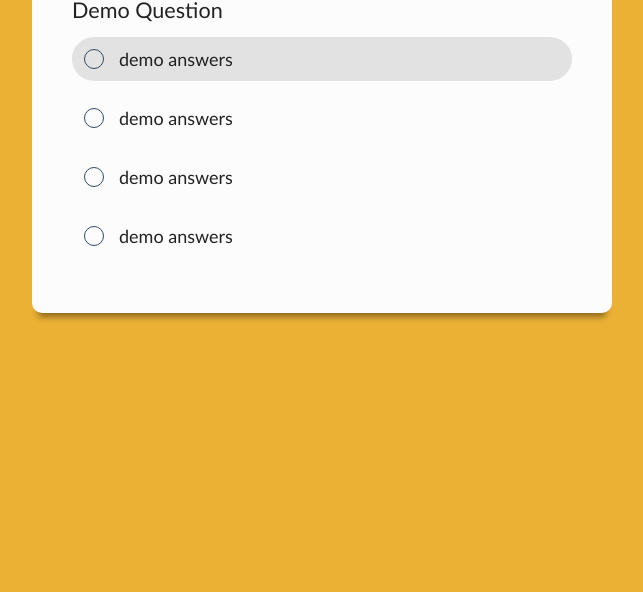
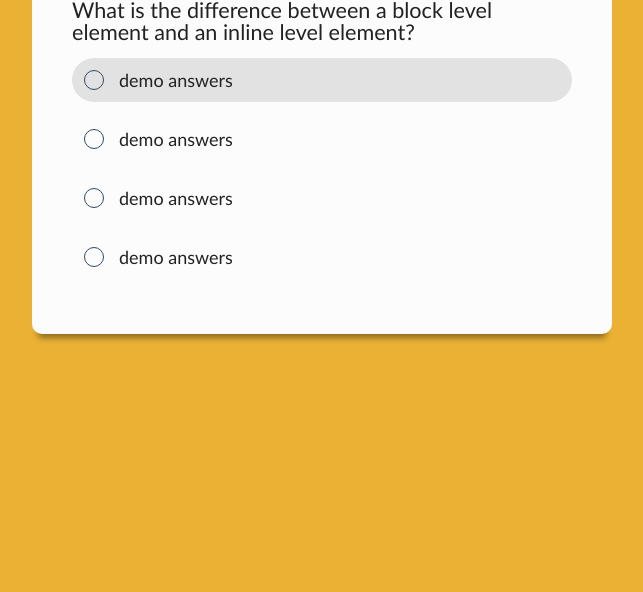
Before and after one commit to yarocruz/code-quiz, a plain HTML site: page index.html in a window 1280 px wide. Shown: the part 208-800 px from the top of the page, without its empty margins (318-961 px from the left). Drawn offline with Linux system fonts and the light colour scheme.

Commit message:
started initial script

```diff
--- a/app.js
+++ b/app.js
@@ -0,0 +1,28 @@
+let questionHeading = document.querySelector('.quiz-question');
+
+const quizQuestions = [
+    {
+        question: "What is the difference between a block level element and an inline level element?",
+        choice1: "Blocks are big legos. Inline elements are skates",
+        choice2: "Blocks fill the whole width they are contained in. Inline element don't.",
+        choice3: "Blocks are box model elements. Inline are flexbox z-indices.",
+        choice4: "Blocks are passed as arguments. Inline elements are API's.",
+        correctAnswer: 2
+    },
+    {
+        question: "What does Array.flat do?",
+        choice1: "Blocks are big legos. Inline elements are skates",
+        choice2: "Blocks fill the whole width they are contained in. Inline element don't.",
+        choice3: "Blocks are box model elements. Inline are flexbox z-indices.",
+        choice4: "Blocks are passed as arguments. Inline elements are API's.",
+        correctAnswer: 2
+    },
+]
+
+let questionIndex = 0;
+
+quizQuestions.forEach((quizQuestion) => {
+    console.log(quizQuestion.question);
+})
+
+questionHeading.innerHTML = quizQuestions[0].question;
--- a/index.html
+++ b/index.html
@@ -21,17 +21,17 @@
                 </label>
             </li>
             <li>
-                <label for="" class="checkbox">
+                <label class="checkbox">
                     <input type="checkbox"><span class="answers">demo answers</span>
                 </label>
             </li>
             <li>
-                <label for="" class="checkbox">
+                <label class="checkbox">
                     <input type="checkbox"><span class="answers">demo answers</span>
                 </label>
             </li>
             <li>
-                <label for="" class="checkbox">
+                <label class="checkbox">
                     <input type="checkbox"><span class="answers">demo answers</span>
                 </label>
             </li>
```
